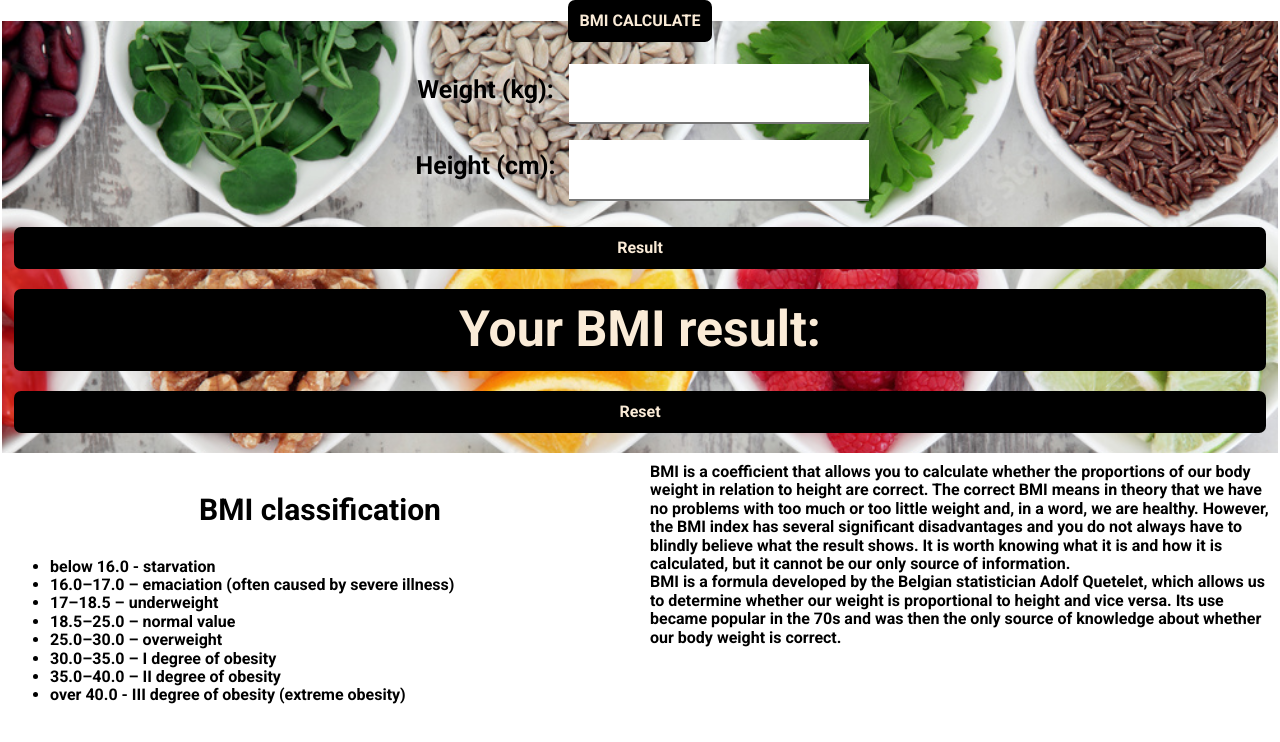
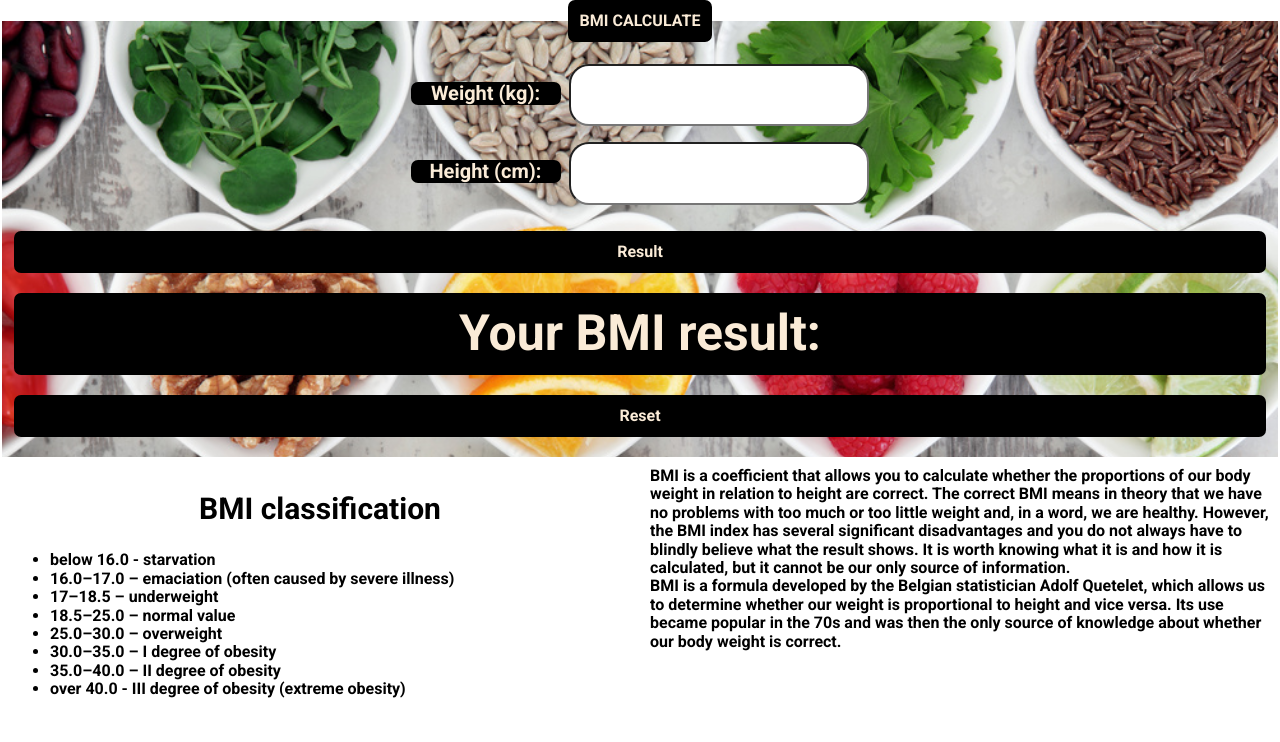
Before and after one commit to DorotaZielinska12/BMI, a plain HTML site: page index.html in a window 1280 px wide. Drawn offline with nearby package versions, Linux system fonts and the light colour scheme.

Commit message:
labelText style css

```diff
--- a/css/form.css
+++ b/css/form.css
@@ -3,14 +3,16 @@
     max-width: 150px;
     display: inline-block;
     margin-right: 5px;
-    font-size: 25px;
-    text-shadow: 6px 4px 10px white;
+    font-size: 20px;
+    background-color: black;
+    color: antiquewhite;
+    border-radius: 7px;
+    text-align: center;
+    margin-bottom: 10px;
 }
 
 .form__input {
-    border-top: none;
-    border-left: none;
-    border-right: none;
+    border-radius: 20px;
     max-width: 300px;
     width: 100%;
     padding: 20px;
--- a/index.html
+++ b/index.html
@@ -54,7 +54,7 @@
             </fieldset>
             <nav class="flex">
                 <section class="form__description--1">
-                    <p class="form__description--title">BMI classification</p>
+                    <h2 class="form__description--title">BMI classification</h2>
                     <ul>
                         <li>below 16.0 - starvation</li>
                         <li>16.0–17.0 – emaciation (often caused by severe illness)</li>
```
